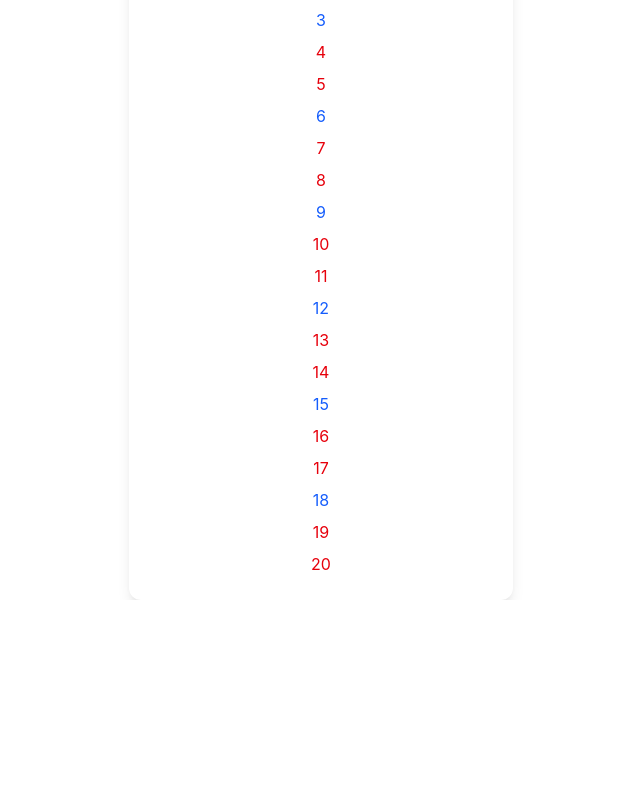
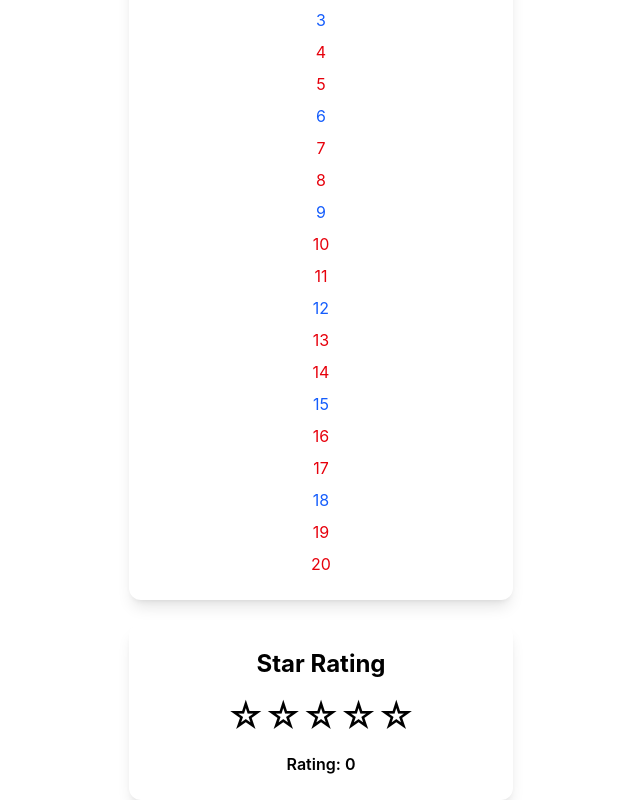
Before and after one commit to Fizzmedia/React-useState, a React (Vite) app: page / in a window 1280 px wide. Shown: the part 866-1666 px from the top of the page, without its empty margins (319-959 px from the left). Before the commit the page ends 1466 px from the top, so only its background shows below. Built offline with nearby package versions, Linux system fonts and the light colour scheme.

Commit message:
Add StarRating component

```diff
--- a/src/App.jsx
+++ b/src/App.jsx
@@ -2,6 +2,7 @@ import Counter from "./components/Counter.jsx"
 import LightSwitch from "./components/LightSwitch"
 import StepCounter from "./components/StepCounter.jsx"
 import Multiples from "./components/Multipless.jsx"
+import StarRating from "./components/StarRating.jsx"
 
 function App() {
   return (
@@ -10,6 +11,7 @@ function App() {
       <LightSwitch />
       <StepCounter />
       <Multiples />
+      <StarRating />
     </>
   )
 }
--- /dev/null
+++ b/src/components/StarRating.jsx
@@ -0,0 +1,31 @@
+import { useState } from "react";
+
+function StarRating() {
+  const [rating, setRating] = useState(0);
+
+  const stars = [1, 2, 3, 4, 5];
+
+  return (
+    <div className="max-w-sm mx-auto mt-6 p-6 text-center rounded-xl shadow-lg bg-white">
+      <h2 className="text-2xl font-bold mb-4">Star Rating</h2>
+
+      <div>
+        {stars.map((star) => (
+          <button
+            key={star}
+            onClick={() => setRating(star)}
+            className={star <= rating ?  "text-4xl text-yellow-400" : "text-4xl text-gray"}
+            >
+                {star <= rating ? "★" : "☆"}
+          </button>
+        ))}
+      </div>
+
+      <p className="mt-4 font-semibold">
+        Rating: {rating}
+      </p>
+    </div>
+  );
+}
+
+export default StarRating;
```
